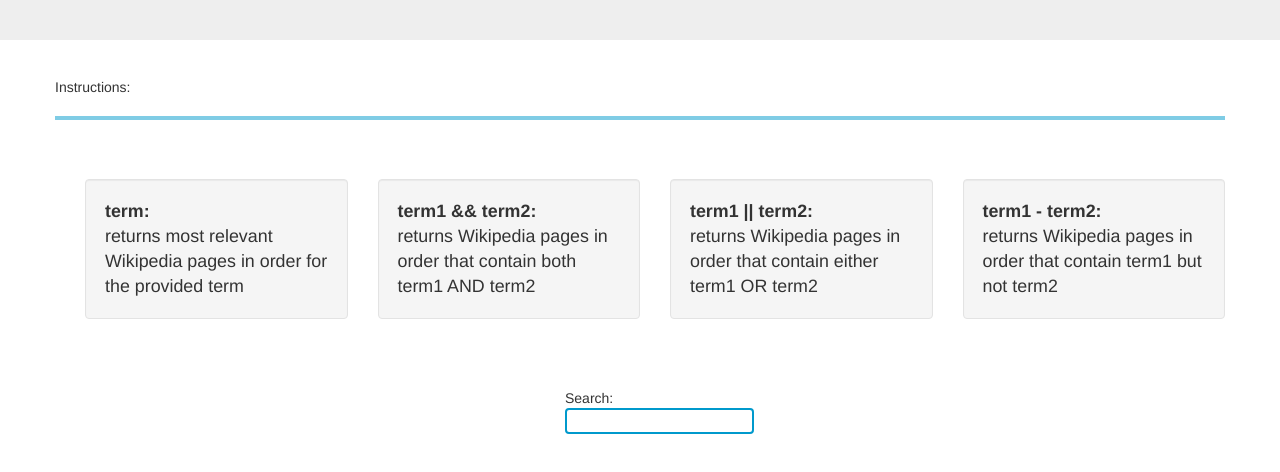
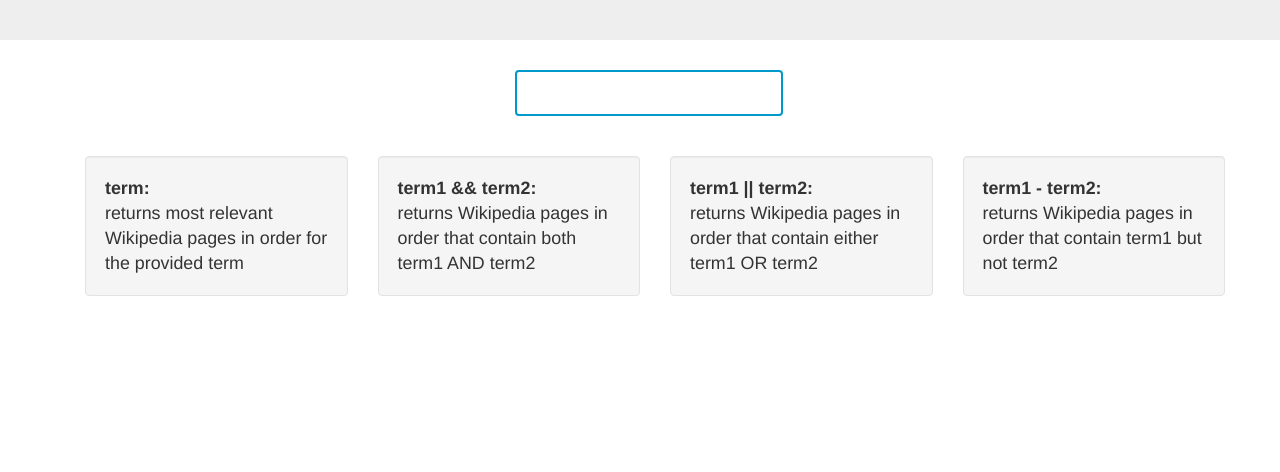
Before and after one commit to mcab/codeU2016, a plain HTML site: page src/resource/index.html in a window 1280 px wide. Shown: the part 364-836 px from the top of the page. After the commit the page ends 800 px from the top, so only its background shows below. Drawn offline with nearby package versions, Linux system fonts and the light colour scheme.

Commit message:
Shifted terms around.

```diff
--- a/src/resource/index.html
+++ b/src/resource/index.html
@@ -31,8 +31,7 @@
 
         .searchBar {
            margin:auto;
-           width:150px;
-           padding-bottom: 60px;
+           width:250px;
         }
     </style>
 
@@ -40,23 +39,19 @@
 
 <body>
 
-
-
 <div class="jumbotron">
     <img src="wikilogo.png" alt="Wikipedia Logo">
     <h1>WikiSearch</h1>
 </div>
 
 <section id="instructions">
-
     <div id="search" class="content-section-a">
         <div class="container">
-            <div class="row">
-                <h5 class="category-heading">Instructions:</h5>
-                <hr class="section-heading-spacer">
-                <div class="clearfix"></div>
+            <div class="searchBar">
+                <form action="http://localhost:8080/entry-point/post" method="post" target="_blank">
+                    <input type="text" name="search" class="input-lg">
+                </form>
             </div>
-
             <div class="row">
                 <div class="col-lg-5 col-sm-6">
                     <div class="lead"><p><br></p>
@@ -92,13 +87,5 @@
         </div>
     </div>
 </section>
-
-<div class="searchBar">
-    <form action="http://localhost:8080/entry-point/post" method="post" target="_blank">
-        <p>Search: <input type="text" name="search"></p>
-    </form>
-</div>
-
-
 </body>
 </html>
```
